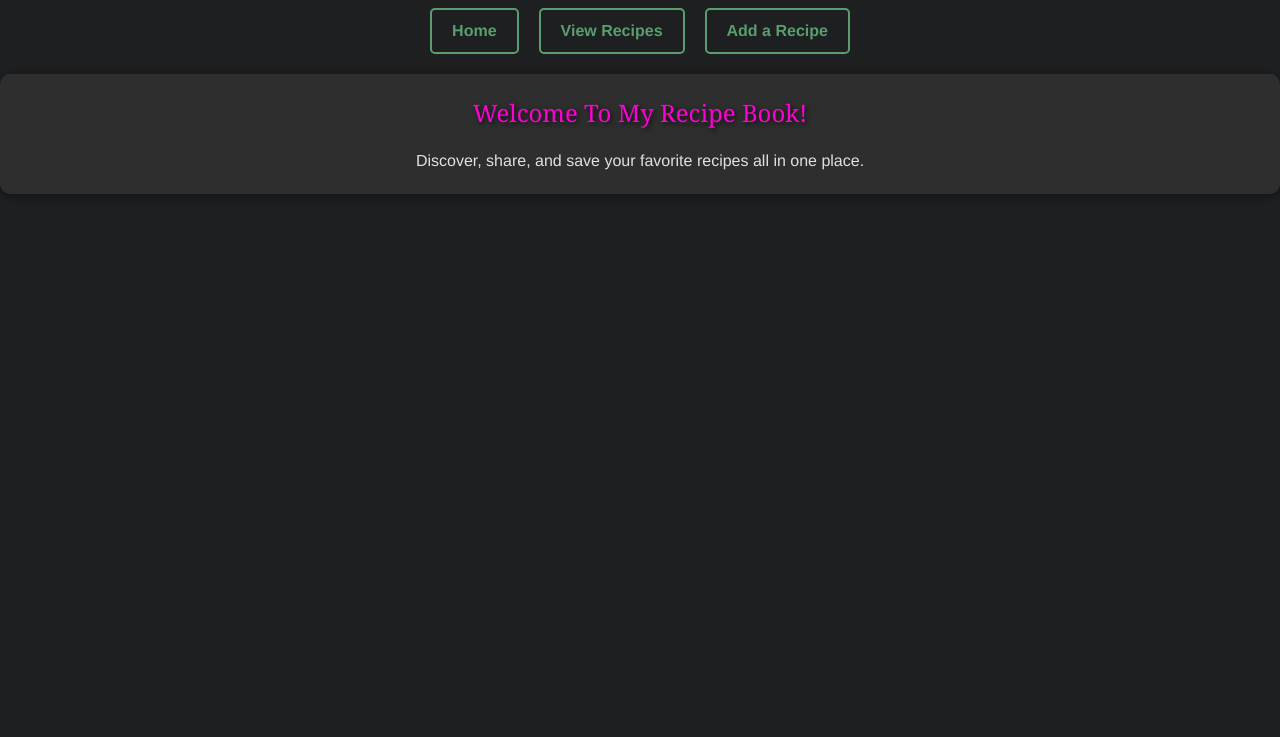
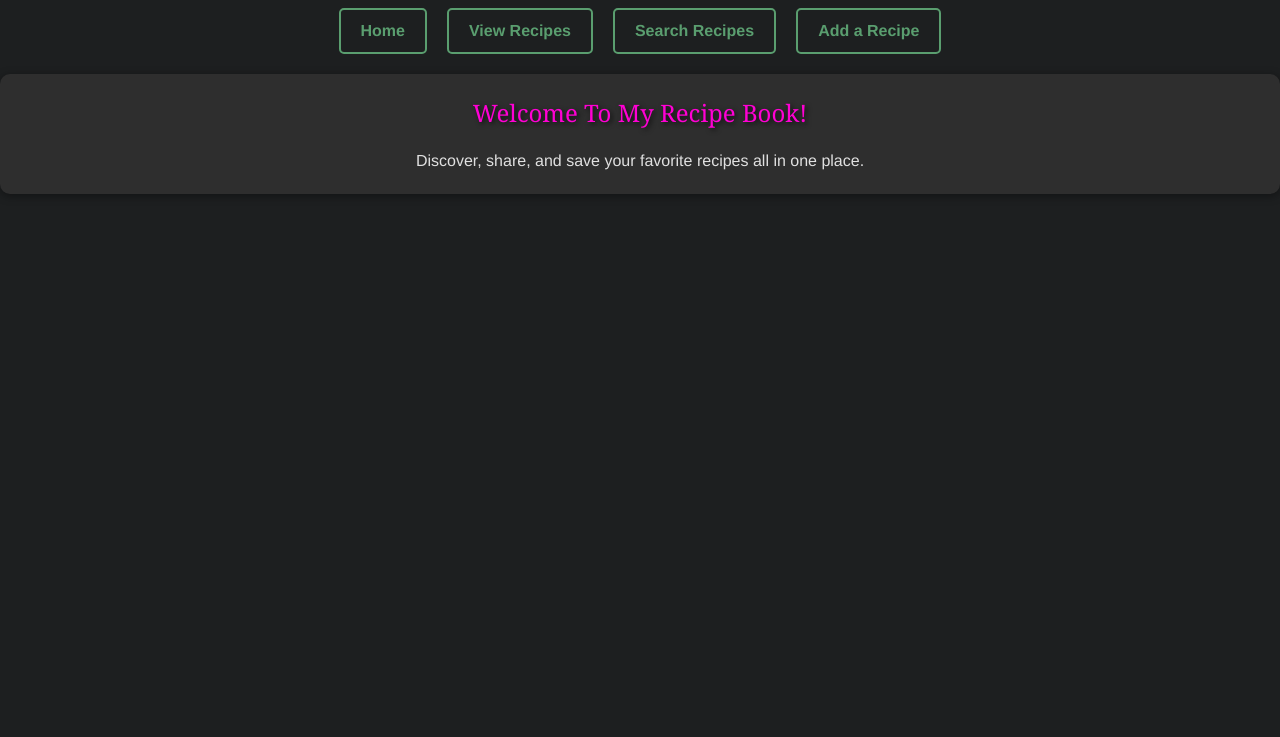
Before and after one commit to mbolacsi/Recipe_Website, a plain HTML site: page front-end/index.html in a window 1280 px wide. Shown: the part 63-800 px from the top of the page. Drawn offline with Linux system fonts and the light colour scheme.

Commit message:
Updated NAV to have search_recipes.html function

```diff
--- a/front-end/index.html
+++ b/front-end/index.html
@@ -18,10 +18,10 @@
     <ul>
         <li><a href="index.html">Home</a></li>
         <li><a href="view_recipes.html">View Recipes</a></li>
-        <li><a href="add-recipe.html">Add a Recipe</a></li>
+        <li><a href="search_recipes.html">Search Recipes</a></li>
+        <li><a href="add_recipe.html">Add a Recipe</a></li> <!-- Note: I fixed this link to match your actual filename -->
     </ul>
 </nav>
-
 <main>
     <h2>Welcome to My Recipe Book!</h2>
     <p>Discover, share, and save your favorite recipes all in one place.</p>
```
